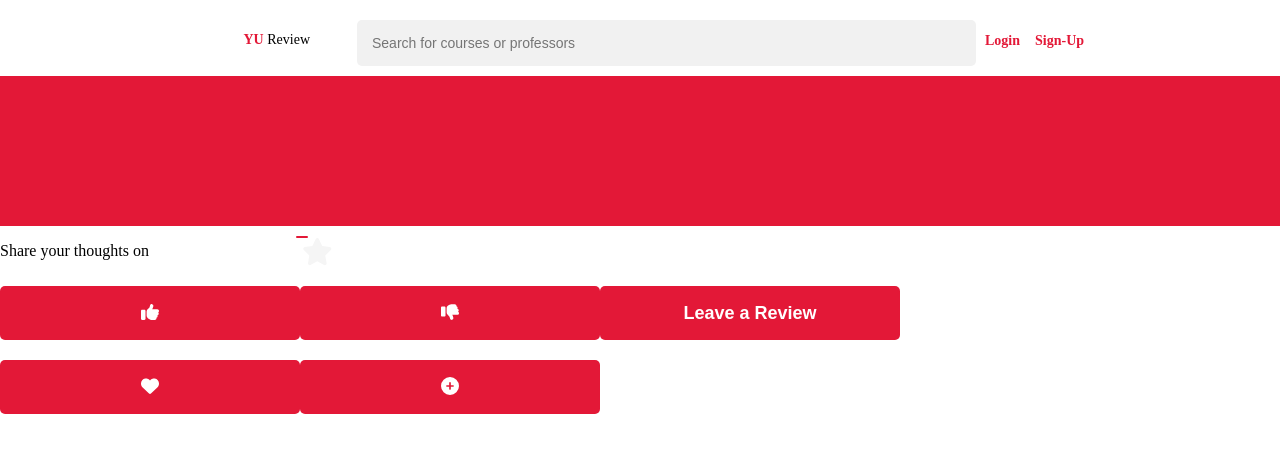
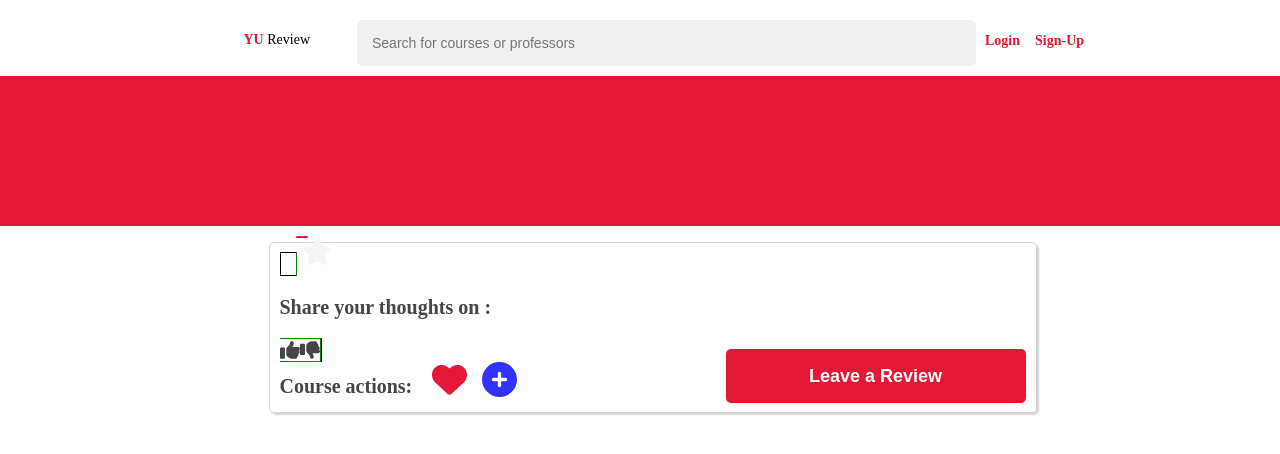
Before and after one commit to Ammadq87/YU-Review, a React (Vite) app in the folder client/: page /course/1 in a window 1280 px wide. Shown: the top 454 px of the page. Built offline with nearby package versions, Linux system fonts and the light colour scheme; no server answers.

Commit message:
Course UI changes

```diff
--- a/client/src/Pages/Course.jsx
+++ b/client/src/Pages/Course.jsx
@@ -2,6 +2,7 @@ import {useParams} from 'react-router-dom'
 import Banner from "../components/Banner";
 import Navbar from "../components/Navbar";
 import axios from 'axios';
+import './styles/Course.css';
 import { useEffect, useState } from "react";
 import { FontAwesomeIcon } from '@fortawesome/react-fontawesome'
 import { faThumbsDown, faThumbsUp, faHeart, faCirclePlus } from '@fortawesome/free-solid-svg-icons'
@@ -55,7 +56,6 @@ export default function Course () {
             <Banner data={bannerData}/>
 
             <div className="ReviewPageContent">
-
                 <div className="details">
 
                     <div className="description">
@@ -66,15 +66,21 @@ export default function Course () {
 
                     <div className="actions">
                         <div className="ratingActions">
-                            <p>Share your thoughts on {pageData['CourseCode']}</p>
-                            <button><FontAwesomeIcon icon={faThumbsUp}/></button>
-                            <button><FontAwesomeIcon icon={faThumbsDown}/></button>
-                            <button>Leave a Review</button>
+                            <div className="ratings">
+                                <p>Share your thoughts on {pageData['CourseCode']}:</p>
+                                <p className='icon'><FontAwesomeIcon icon={faThumbsUp}/></p>
+                                <p className='icon'><FontAwesomeIcon icon={faThumbsDown}/></p>
+                            </div>
+
+                            <button className='reviewBtn'>Leave a Review</button>
                         </div>
+
                         <div className="otherActions">
-                            <button><FontAwesomeIcon icon={faHeart}/></button>
-                            <button><FontAwesomeIcon icon={faCirclePlus}/></button>
+                            <p>Course actions: </p>
+                            <p className='favouriteBtn'><a href='/' ><FontAwesomeIcon icon={faHeart}/></a></p>
+                            <p className='takenCourseBtn'><a href='/' ><FontAwesomeIcon icon={faCirclePlus}/></a></p>
                         </div>
+
                     </div>
 
                 </div>
--- /dev/null
+++ b/client/src/Pages/styles/Course.css
@@ -0,0 +1,63 @@
+.ReviewPageContent {
+    width: 60%;
+    margin: auto;
+    padding-left: 25px;
+}
+
+.otherActions > p {
+    display: inline;
+    font-size: 1em;
+    font-weight: 600;
+    color: rgb(69, 69, 69);
+}
+
+.otherActions > .favouriteBtn {
+    font-size: 1.75em;
+    margin-left: 15px;
+
+}
+
+.otherActions > .takenCourseBtn {
+    font-size: 1.75em;
+    margin-left: 15px;
+
+}
+
+.otherActions > .favouriteBtn > a {
+    color: rgb(227,24,55);
+}
+
+.otherActions > .takenCourseBtn > a {
+    color: rgb(50, 50, 255);
+}
+
+
+.actions {
+    font-size: 1.25em;
+    font-weight: 600;
+    color: rgb(69, 69, 69);
+    border: 1px solid lightgray;
+    padding: 10px;
+    box-shadow: 2px 2px 2px lightgray;
+    border-radius: 5px;
+}
+
+.ratingActions {
+    border: 1px solid black;
+    display: inline;
+}
+
+.ratingActions > .ratings {
+    margin-left: 15px;
+    display: inline;
+    border: 1px solid green;
+}
+
+.ratingActions > .ratings > .icon {
+    display: inline;
+}
+
+.ratingActions > button {
+    display: block;
+    float: right;
+}
```
